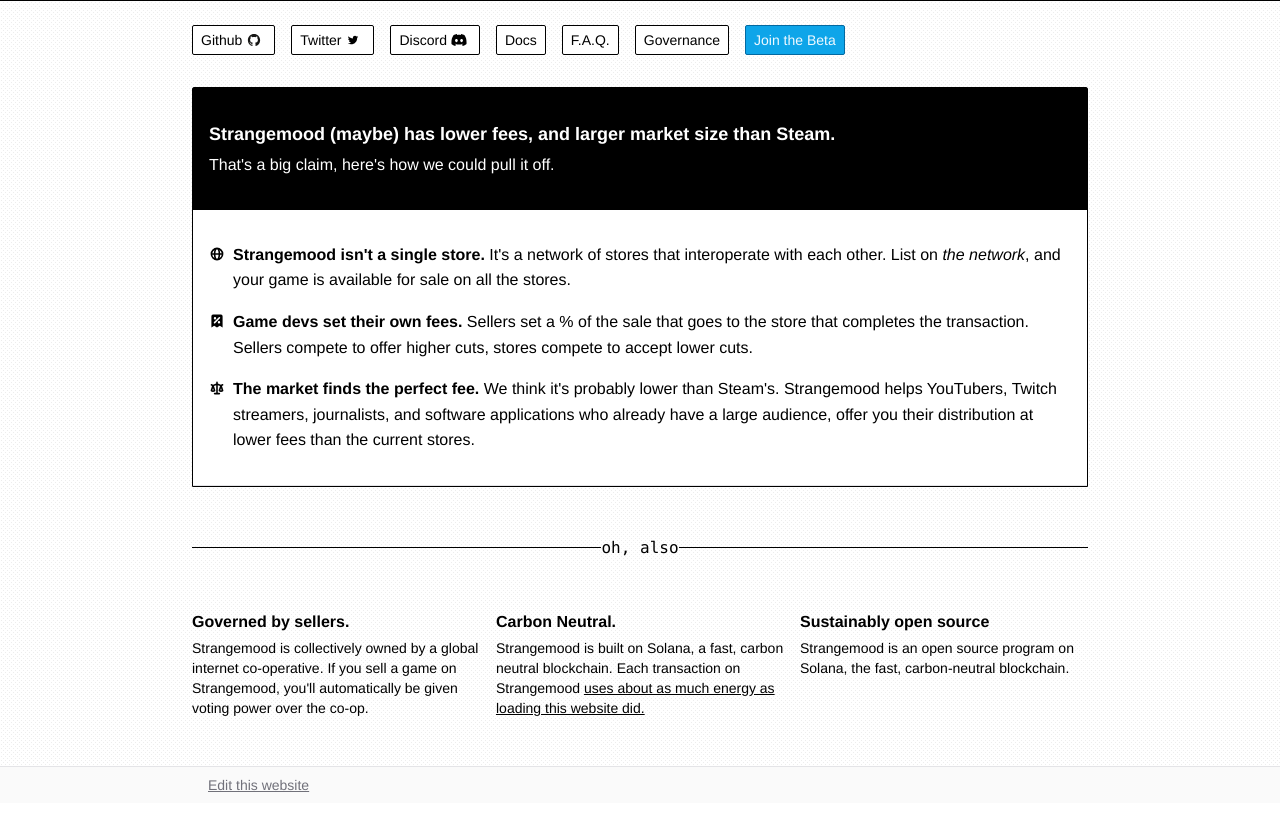
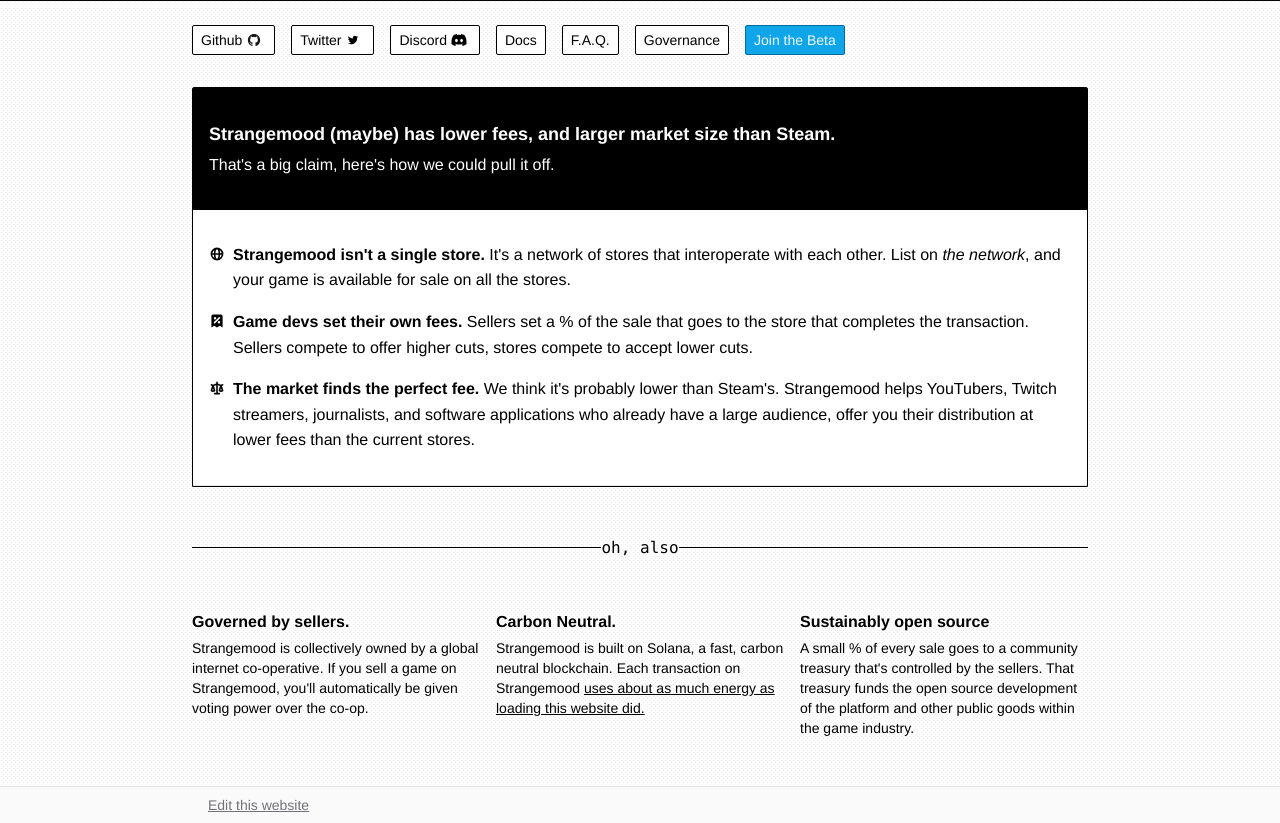
Before and after one commit to strangemoodfoundation/strangemood.org, a Next.js app: page / in a window 1280 px wide. Shown: the part 378-1201 px from the top of the page. Built offline with nearby package versions, Linux system fonts and the light colour scheme.

Commit message:
fix typo

```diff
--- a/pages/index.tsx
+++ b/pages/index.tsx
@@ -214,8 +214,10 @@
             <div className="min-w-lg flex-1  flex  flex-col ">
               <h2 className=" font-bold mb-1">Sustainably open source</h2>
               <p className="text-sm">
-                Strangemood is an open source program on Solana, the fast,
-                carbon-neutral blockchain.
+                A small % of every sale goes to a community treasury that's
+                controlled by the sellers. That treasury funds the open source
+                development of the platform and other public goods within the
+                game industry.
               </p>
             </div>
           </div>
```
